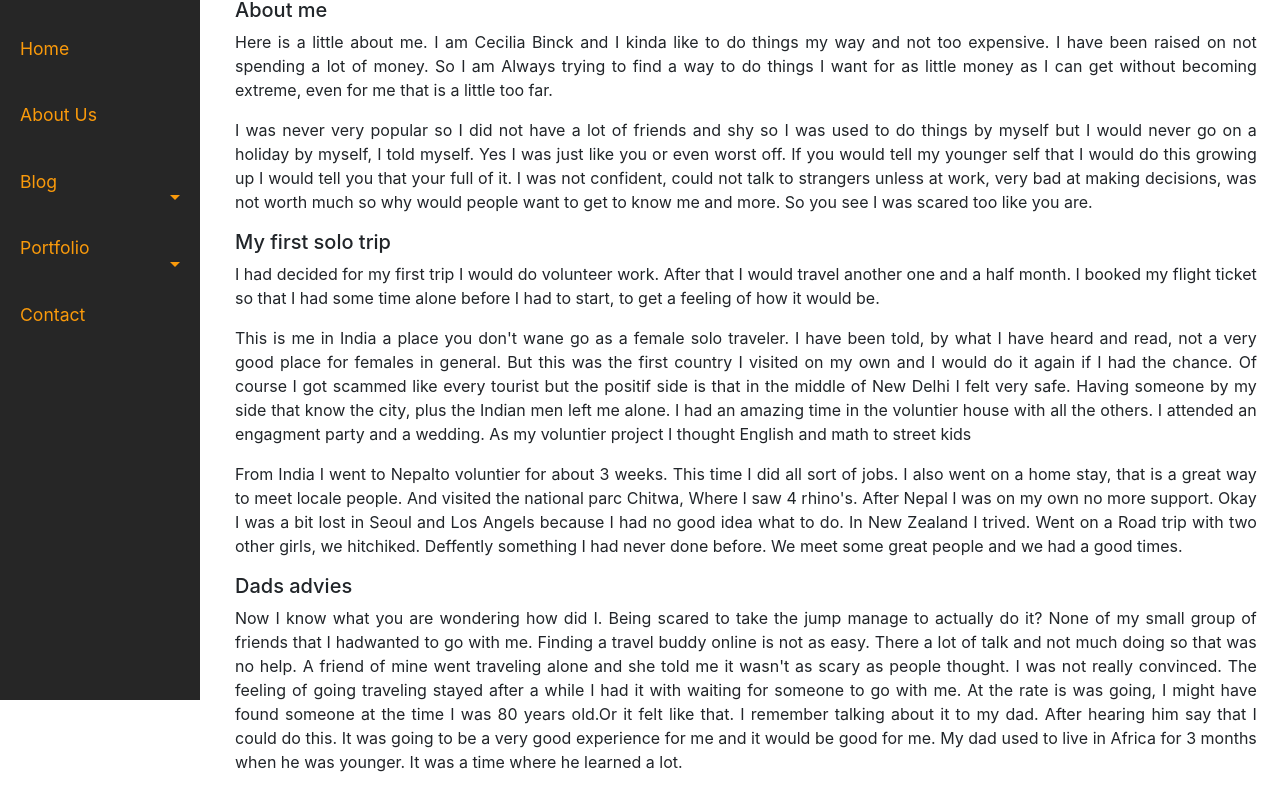
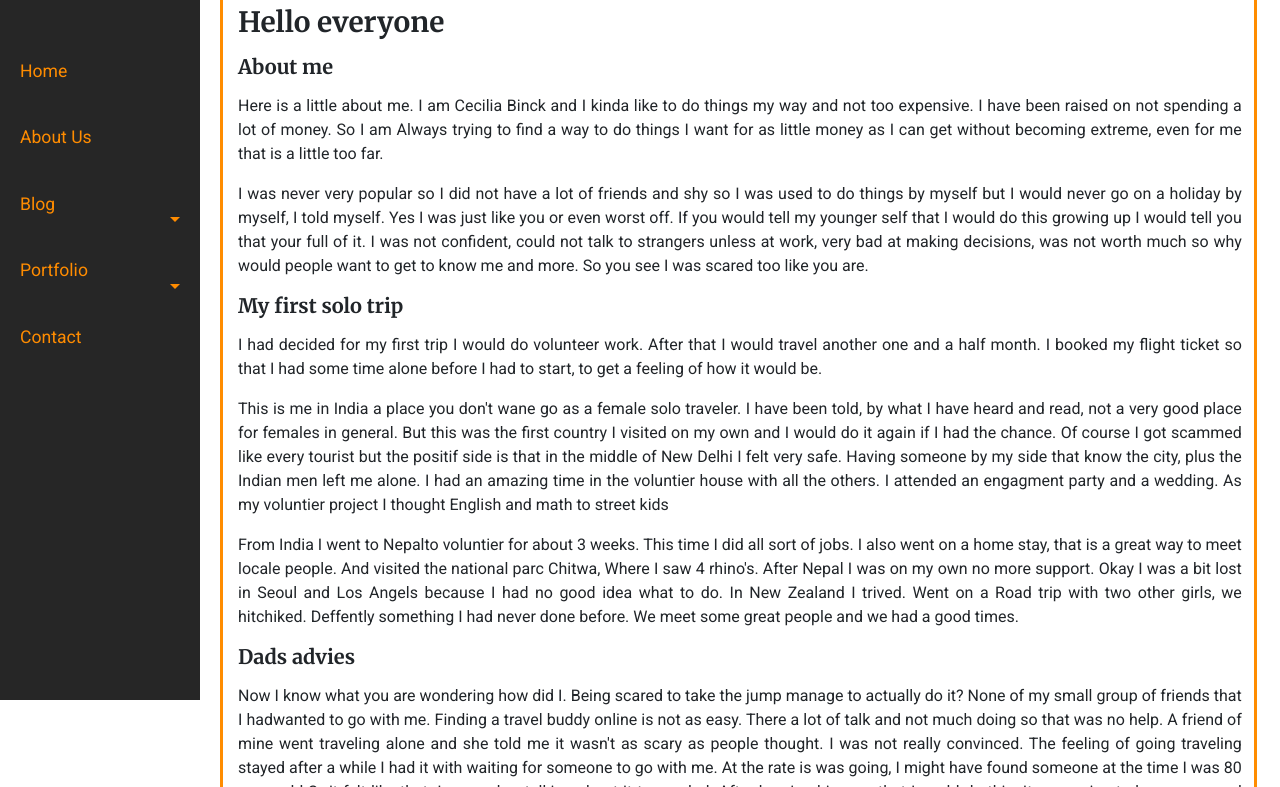
Before and after one commit to ceciliabinck/Binck-Explores-Project, a plain HTML site: page about.html in a window 1280 px wide. Shown: the part 100-887 px from the top of the page. Drawn offline with nearby package versions, Linux system fonts and the light colour scheme.

Commit message:
Added styling border around sections and styling headers

```diff
--- a/about.html
+++ b/about.html
@@ -13,7 +13,7 @@
 
 <body>
 
-    <head>
+    <header>
 
         <!-- Sidebar -->
         <nav id="sidebar">
@@ -74,44 +74,48 @@
         </nav>
     </header>
 
+    <!-- name -->
     <section class="container">
         <div class="row">
-
-
-                <!-- name -->
-                <div class="col">
+            <div class="col-12">
                 <div>
                     <h1>Binck Explores</h1>
                 </div>
             </div>
+        </div>
+    </section>
+
+
 
     <!-- introducing my self -->
+    <section class="container" id="intro">
+        <div class="row">
             <div class="col col-12">
                 <h3>Hello everyone</h3>
 
                 <h5>About me</h5>
-                    <p>Here is a little about me. I am Cecilia Binck and I kinda like to do things my way and not too expensive. I have been raised on not spending a lot of money. So I am Always trying to find a way to do things I want for as little money
-                        as I can get without becoming extreme, even for me that is a little too far.</p>
+                <p>Here is a little about me. I am Cecilia Binck and I kinda like to do things my way and not too expensive. I have been raised on not spending a lot of money. So I am Always trying to find a way to do things I want for as little money as
+                    I can get without becoming extreme, even for me that is a little too far.</p>
                 <p>I was never very popular so I did not have a lot of friends and shy so I was used to do things by myself but I would never go on a holiday by myself, I told myself. Yes I was just like you or even worst off. If you would tell my younger
-                        self that I would do this growing up I would tell you that your full of it. I was not confident, could not talk to strangers unless at work, very bad at making decisions, was not worth much so why would people want to get to know
-                        me and more. So you see I was scared too like you are.</p>
+                    self that I would do this growing up I would tell you that your full of it. I was not confident, could not talk to strangers unless at work, very bad at making decisions, was not worth much so why would people want to get to know me
+                    and more. So you see I was scared too like you are.</p>
 
                 <h5>My first solo trip</h5>
                 <p>I had decided for my first trip I would do volunteer work. After that I would travel another one and a half month. I booked my flight ticket so that I had some time alone before I had to start, to get a feeling of how it would be.</p>
-                    <p>This is me in India a place you don't wane go as a female solo traveler. I have been told, by what I have heard and read, not a very good place for females in general. But this was the first country I visited on my own and I would
-                        do it again if I had the chance. Of course I got scammed like every tourist but the positif side is that in the middle of New Delhi I felt very safe. Having someone by my side that know the city, plus the Indian men left me alone.
-                        I had an amazing time in the voluntier house with all the others. I attended an engagment party and a wedding. As my voluntier project I thought English and math to street kids</p>
+                <p>This is me in India a place you don't wane go as a female solo traveler. I have been told, by what I have heard and read, not a very good place for females in general. But this was the first country I visited on my own and I would do it
+                    again if I had the chance. Of course I got scammed like every tourist but the positif side is that in the middle of New Delhi I felt very safe. Having someone by my side that know the city, plus the Indian men left me alone. I had
+                    an amazing time in the voluntier house with all the others. I attended an engagment party and a wedding. As my voluntier project I thought English and math to street kids</p>
                 <p>From India I went to Nepalto voluntier for about 3 weeks. This time I did all sort of jobs. I also went on a home stay, that is a great way to meet locale people. And visited the national parc Chitwa, Where I saw 4 rhino's. After Nepal
                     I was on my own no more support. Okay I was a bit lost in Seoul and Los Angels because I had no good idea what to do. In New Zealand I trived. Went on a Road trip with two other girls, we hitchiked. Deffently something I had never
                     done before. We meet some great people and we had a good times.</p>
 
                 <h5>Dads advies</h5>
-                    <p>Now I know what you are wondering how did I. Being scared to take the jump manage to actually do it? None of my small group of friends that I hadwanted to go with me. Finding a travel buddy online is not as easy. There a lot of talk
-                        and not much doing so that was no help. A friend of mine went traveling alone and she told me it wasn't as scary as people thought. I was not really convinced. The feeling of going traveling stayed after a while I had it with waiting
-                        for someone to go with me. At the rate is was going, I might have found someone at the time I was 80 years old.Or it felt like that. I remember talking about it to my dad. After hearing him say that I could do this. It was going
-                        to be a very good experience for me and it would be good for me. My dad used to live in Africa for 3 months when he was younger. It was a time where he learned a lot.</p>
-                    <p>Okay after this talk I was not totally brave enough but I decide on doing volunteer work in a foreign then I would stay in a volunteer house or a host family, so I would go alone but not be alone. Looking back on it India was a good
-                        choose to go to first because I survived India and India is crazy or what I saw of it. So if I could do that I could survive anywhere, crossing Streets turned so easy after Jaipur.</p>
+                <p>Now I know what you are wondering how did I. Being scared to take the jump manage to actually do it? None of my small group of friends that I hadwanted to go with me. Finding a travel buddy online is not as easy. There a lot of talk and
+                    not much doing so that was no help. A friend of mine went traveling alone and she told me it wasn't as scary as people thought. I was not really convinced. The feeling of going traveling stayed after a while I had it with waiting for
+                    someone to go with me. At the rate is was going, I might have found someone at the time I was 80 years old.Or it felt like that. I remember talking about it to my dad. After hearing him say that I could do this. It was going to be
+                    a very good experience for me and it would be good for me. My dad used to live in Africa for 3 months when he was younger. It was a time where he learned a lot.</p>
+                <p>Okay after this talk I was not totally brave enough but I decide on doing volunteer work in a foreign then I would stay in a volunteer house or a host family, so I would go alone but not be alone. Looking back on it India was a good choose
+                    to go to first because I survived India and India is crazy or what I saw of it. So if I could do that I could survive anywhere, crossing Streets turned so easy after Jaipur.</p>
 
                 <h5>What I want</h5>
                 <p>I want to help you start traveling, learn about your self and challenge you. Give me your best excusse why you are not already traveling. Yes traveling by your self counts to as traveling and it is a great way to grow as a person.</p>
@@ -141,9 +145,12 @@
         </div>
     </footer>
 
-        <script src="https://code.jquery.com/jquery-3.3.1.slim.min.js" integrity="sha384-q8i/X+965DzO0rT7abK41JStQIAqVgRVzpbzo5smXKp4YfRvH+8abtTE1Pi6jizo" crossorigin="anonymous"></script>
-        <script src="https://cdnjs.cloudflare.com/ajax/libs/popper.js/1.14.7/umd/popper.min.js" integrity="sha384-UO2eT0CpHqdSJQ6hJty5KVphtPhzWj9WO1clHTMGa3JDZwrnQq4sF86dIHNDz0W1" crossorigin="anonymous"></script>
-        <script src="https://stackpath.bootstrapcdn.com/bootstrap/4.3.1/js/bootstrap.min.js" integrity="sha384-JjSmVgyd0p3pXB1rRibZUAYoIIy6OrQ6VrjIEaFf/nJGzIxFDsf4x0xIM+B07jRM" crossorigin="anonymous"></script>
+    <script src="https://code.jquery.com/jquery-3.3.1.slim.min.js" integrity="sha384-q8i/X+965DzO0rT7abK41JStQIAqVgRVzpbzo5smXKp4YfRvH+8abtTE1Pi6jizo" crossorigin="anonymous">
+    </script>
+    <script src="https://cdnjs.cloudflare.com/ajax/libs/popper.js/1.14.7/umd/popper.min.js" integrity="sha384-UO2eT0CpHqdSJQ6hJty5KVphtPhzWj9WO1clHTMGa3JDZwrnQq4sF86dIHNDz0W1" crossorigin="anonymous">
+    </script>
+    <script src="https://stackpath.bootstrapcdn.com/bootstrap/4.3.1/js/bootstrap.min.js" integrity="sha384-JjSmVgyd0p3pXB1rRibZUAYoIIy6OrQ6VrjIEaFf/nJGzIxFDsf4x0xIM+B07jRM" crossorigin="anonymous">
+    </script>
 
 
 
--- a/assets/css/style.css
+++ b/assets/css/style.css
@@ -1,10 +1,20 @@
+@import url('https://fonts.googleapis.com/css2?family=Merriweather:wght@700&family=Roboto&display=swap');
+body {
+    font-family: "Roboto";
+}
+
 #bg-image {
     background: url("/assets/img/blog/going-traveling.jpg") no-repeat center center fixed;
     background-size: cover;
 }
 
-h2 {
-    font-size: medium;
+h1,
+h2,
+h3,
+h4,
+h5 {
+    font-family: "Merriweather";
+    margin: 15px 0;
 }
 
 p {
@@ -41,7 +51,7 @@ p {
     height: 100%;
     z-index: 999;
     background: #262626;
-    color: rgb(250, 154, 11);
+    color: #ff8c00;
 }
 
 #sidebar .sidebar-header {
@@ -57,7 +67,7 @@ p {
     padding: 20px;
     font-size: 1.1em;
     display: block;
-    color: rgb(250, 154, 11);
+    color: #ff8c00;
 }
 
 ul ul a {
@@ -139,3 +149,34 @@ label {
     display: flex;
     flex-flow: nowrap;
 }
+
+
+/* ------- Blog --------*/
+
+#experience-traveling,
+#me-beautiful,
+#going-traveling,
+#intro {
+    border: solid #ff8c00;
+    margin-bottom: 10px;
+    margin-top: 10px;
+    padding-right: 12px;
+}
+
+#what-could-happen,
+#luggage-challenge {
+    border: solid #262626;
+    margin-bottom: 10px;
+    margin-top: 10px;
+    padding-right: 12px;
+}
+
+
+/*@media (max-width: 768px) {
+    #sidebar {
+        margin-left: -250px;
+    }
+    #sidebar.active {
+        margin-left: 0;
+    }
+}*/
```
Lines whose indentation alone changed are shown as unchanged.
